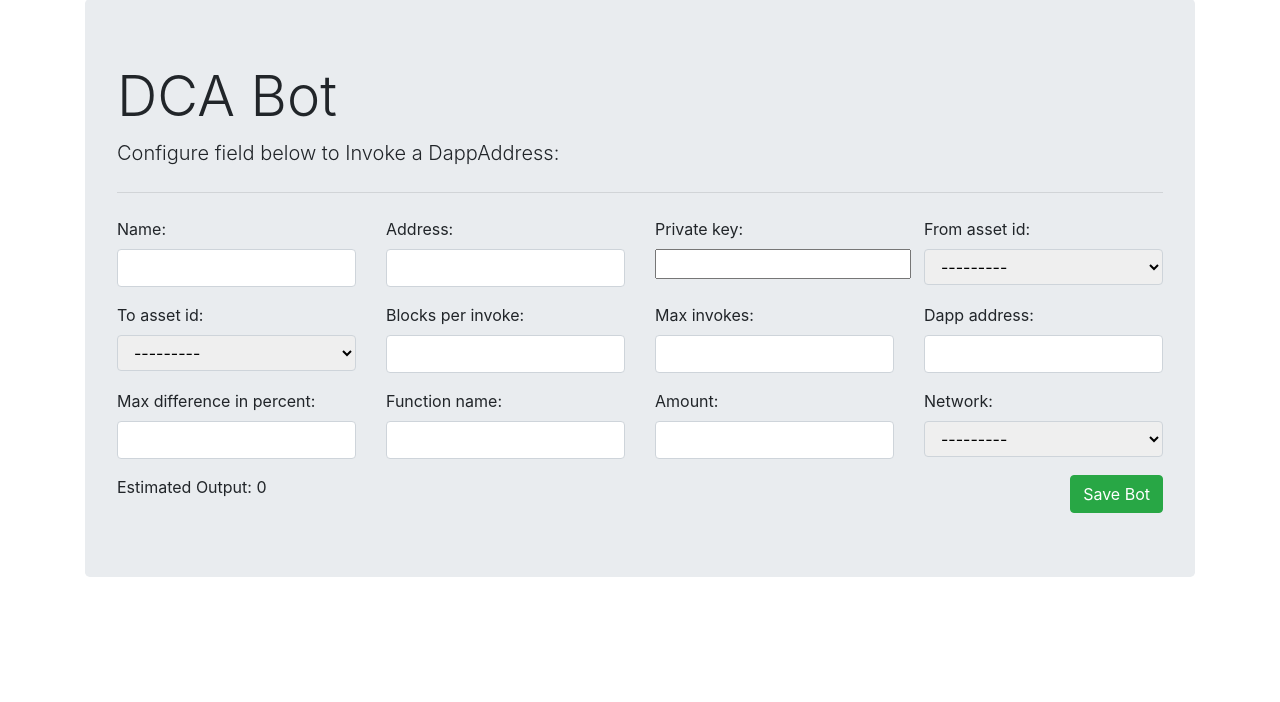
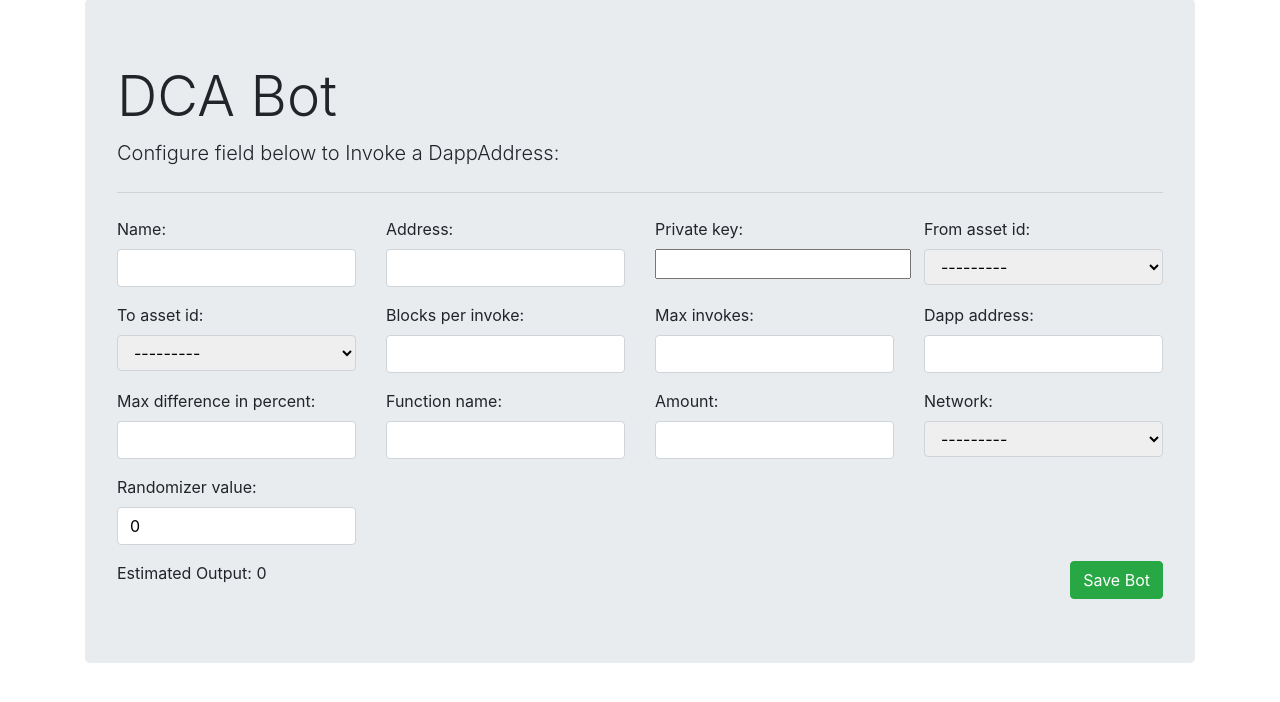
Before and after one commit to csconner1998/DCABot, a Django app: page /create/ in a window 1280 px wide. Shown: the part 81-783 px from the top of the page. Run offline with Django 4.2, Linux system fonts and the light colour scheme; the visitor is signed in with stand-in values (Sample User, id 1); some libraries are stand-ins or nearby versions.

Commit message:
add Randomizer

```diff
--- a/DCAApp/forms.py
+++ b/DCAApp/forms.py
@@ -1,3 +1,4 @@
+from typing import Any
 from django import forms
 from .models import DCASettings
 
@@ -9,6 +10,9 @@ class DCASettingsCreateForm(forms.ModelForm):
         widgets = {
             'private_key': forms.PasswordInput(render_value=True),
         }
+        # Make sure the randomizer value is not negative
+        randomizer_value = forms.IntegerField(min_value=0, max_value=99)
+
 
 
 class DCASettingsEditForm(forms.ModelForm):
@@ -19,6 +23,8 @@ class DCASettingsEditForm(forms.ModelForm):
         widgets = {
             'private_key': forms.PasswordInput(render_value=True),
         }
+        # Make sure the randomizer value is not negative
+        randomizer_value = forms.IntegerField(min_value=0, max_value=99)
 
     def __init__(self, *args, **kwargs):
         super(DCASettingsEditForm, self).__init__(*args, **kwargs)
--- a/DCAApp/models.py
+++ b/DCAApp/models.py
@@ -25,7 +25,9 @@ class DCASettings(models.Model):
     dapp_address = models.CharField(max_length=100)
     max_difference = models.IntegerField(name='max_difference_in_percent')
     function_name = models.CharField(max_length=100)
-    amount = models.IntegerField()
+    # Make sure the randomizer value is not negative
+    randomizer_value = models.IntegerField(default=0)
+    amount = models.FloatField()
     running = models.BooleanField(default=False)  # Hidden field initially set to False
     current_invoke = models.IntegerField(default=0)
     NETWORK_CHOICES = (
@@ -41,4 +43,7 @@ class DCASettings(models.Model):
 
     def save(self, *args, **kwargs):
         self.full_clean()  # Validate model fields before saving
+        # Make sure the randomizer value is between 0 and 100
+        if self.randomizer_value < 0 or self.randomizer_value > 100:
+            self.randomizer_value = 0
         super().save(*args, **kwargs)
--- a/DCAApp/views.py
+++ b/DCAApp/views.py
@@ -1,3 +1,4 @@
+import random
 from django.shortcuts import render, redirect, get_object_or_404
 from .forms import DCASettingsEditForm, DCASettingsCreateForm
 from .models import DCASettings
@@ -44,11 +45,11 @@ def generateParam(from_asset, to_asset, amount, minimum=0):
 
     # Error handling
     if response.status_code != 200:
-        return
+        return None, None
 
     # Make sure response has "params" field
     if "parameters" not in response.json():
-        return
+        return None, None
 
 
     # Get parameter field of the response
@@ -116,7 +117,7 @@ def start_invokes(instance):
         user_id = instance.user.id
         instance.current_invoke = 0
         instance.save()
-        amount = instance.amount * 10 ** get_percision(instance.from_asset_id, instance.network)
+        amount = int(instance.amount * 10 ** get_percision(instance.from_asset_id, instance.network))
         _, estimatedOut = generateParam(instance.from_asset_id, instance.to_asset_id, amount)
         initialEstOut = int(estimatedOut) - int(int(estimatedOut) * (instance.max_difference_in_percent / 100))
         write_to_log_file(bot_id ,user_id, f"initialEstOut: {initialEstOut} which is {instance.max_difference_in_percent}% less than {estimatedOut}")
@@ -126,15 +127,30 @@ def start_invokes(instance):
             raise Exception("Invalid private key")
         balance = address.balance(assetId=instance.from_asset_id)
         max_invokes = instance.max_invokes
-        while bot_threads.get(instance.id, False) and balance > 0 and int(balance) - int(amount) > 0 and max_invokes > 0:
-            # Simulate the task logic
-            # write to log file
+        random_percent = instance.randomizer_value
+        random_percent_value = None
+        random_block = None
+        random_amount = None
+        random_initialEstOut = None
+        while bot_threads.get(instance.id, False) and balance > 0 and max_invokes > 0:
             current_height = pw.height()
-            if current_height - height_snapshot >= int(instance.blocks_per_invoke):
-                params_data, _ = generateParam(instance.from_asset_id, instance.to_asset_id, amount, initialEstOut)
+            if random_block is None:
+                random_percent_value = random.randint(-random_percent,random_percent) / 100
+                random_block = int(instance.blocks_per_invoke * (1+random_percent_value))
+                if random_block <= 0:
+                    random_block = 1
+                random_amount = int(amount * (1+random_percent_value))
+                random_initialEstOut = int(estimatedOut * (1+random_percent_value))
+                write_to_log_file(bot_id, user_id, f"Random Values: {random_block} blocks, {random_amount} amount, {random_initialEstOut} initialEstOut which is {int(random_percent_value*100)}% on top of {instance.blocks_per_invoke}, {amount}, {initialEstOut}")
+
+            if int(balance) - int(random_amount) < 0:
+                raise Exception("Not enough balance")
+
+            if current_height - height_snapshot >= random_block:
+                params_data, _ = generateParam(instance.from_asset_id, instance.to_asset_id, random_amount, random_initialEstOut)
                 if params_data is None:
                     raise Exception("Error while getting the params.")
-                returnVal = address.invokeScript(instance.dapp_address, instance.function_name, params_data, [{"amount": int(amount), "assetId": instance.from_asset_id}])
+                returnVal = address.invokeScript(instance.dapp_address, instance.function_name, params_data, [{"amount": int(random_amount), "assetId": instance.from_asset_id}])
                 # Parse json to log to file
                 if "error" in returnVal:
                     if "message" in returnVal:
@@ -150,6 +166,7 @@ def start_invokes(instance):
                 instance.current_invoke += 1
                 instance.save()
                 height_snapshot = current_height
+                random_block = None
             balance = address.balance(assetId=instance.from_asset_id)
             time.sleep(30)
 #error
--- a/templates/dca_settings_create.html
+++ b/templates/dca_settings_create.html
@@ -122,6 +122,10 @@
                     {{ form.network.label_tag }}
                     {{ form.network }}
                 </div>
+                <div class="form-group col-md-3">
+                    {{ form.randomizer_value.label_tag }}
+                    {{ form.randomizer_value }}
+                </div>
                 <!-- Add more form fields as needed -->
                 <div class="container">
                     <div class="row">
--- a/templates/dca_settings_edit.html
+++ b/templates/dca_settings_edit.html
@@ -124,6 +124,10 @@
                     {{ form.network.label_tag }}
                     {{ form.network }}
                 </div>
+                <div class="form-group col-md-3">
+                    {{ form.randomizer_value.label_tag }}
+                    {{ form.randomizer_value }}
+                </div>
                 <!-- Add more form fields as needed -->
                 <div class="container">
                     <div class="row">
```
